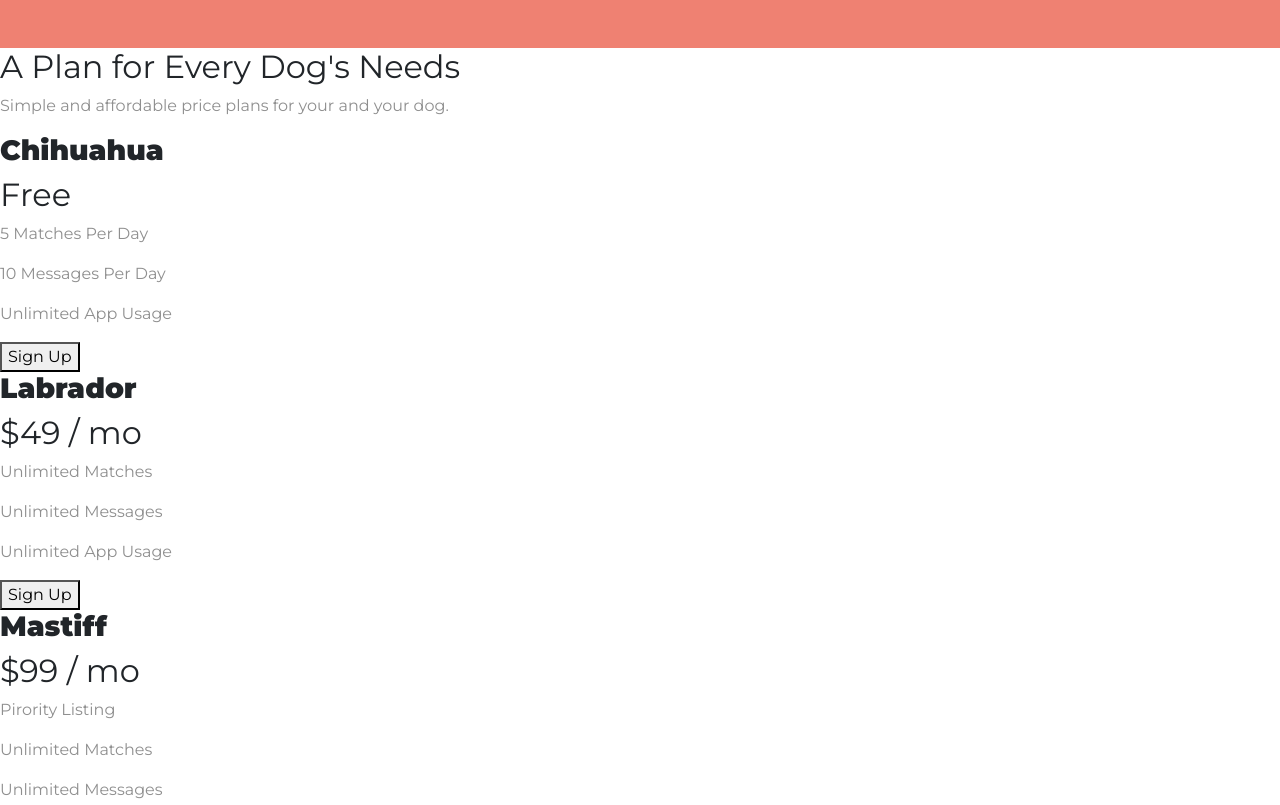
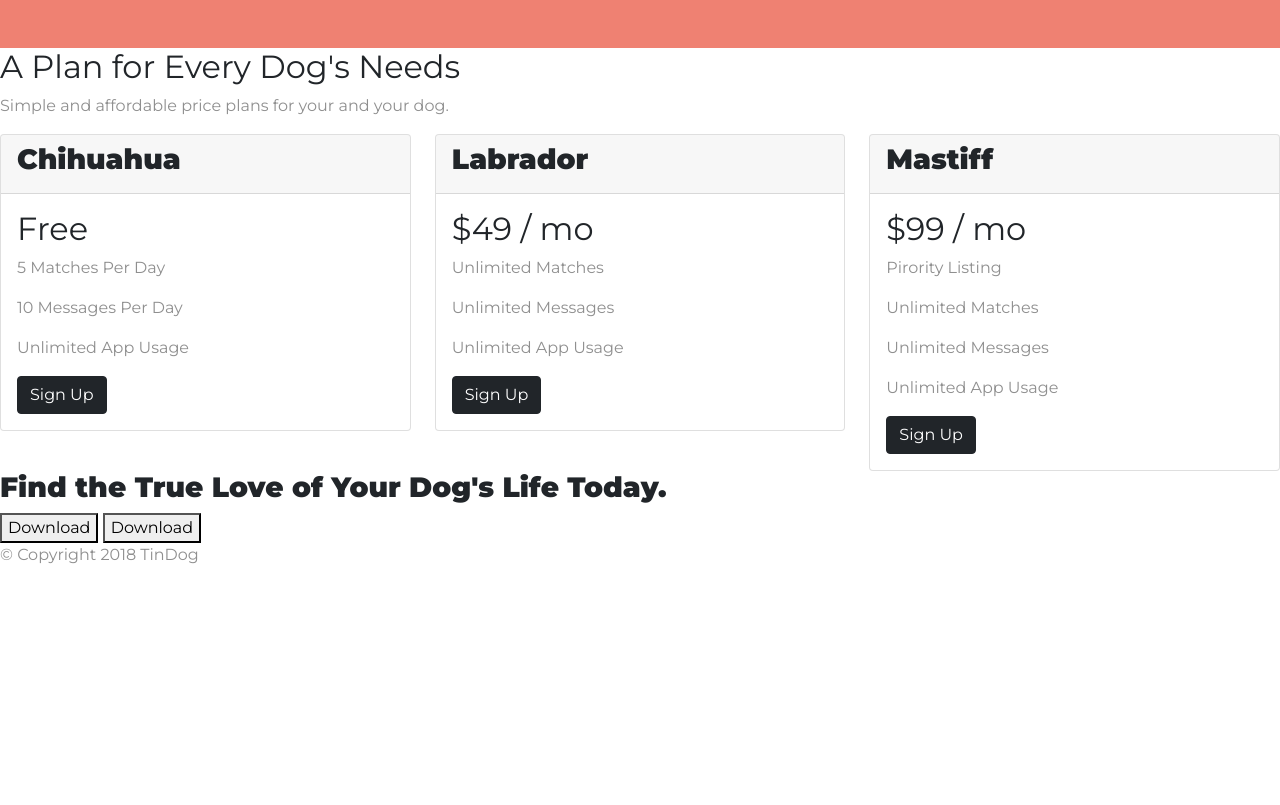
Before and after one commit to terrellzen/BootstrapWeb, a plain HTML site: page index.html in a window 1280 px wide. Shown: the part 2000-2805 px from the top of the page. After the commit the page ends 2583 px from the top, so only its background shows below. Drawn offline with nearby package versions, Linux system fonts and the light colour scheme.

Commit message:
VScode Can't save git projects commit

```diff
--- a/index.html
+++ b/index.html
@@ -138,27 +138,52 @@
     <h2>A Plan for Every Dog's Needs</h2>
     <p>Simple and affordable price plans for your and your dog.</p>
 
+    <div class="row">
+      <div class="col-lg-4 col-md-6">
+        <div class="card">
+          <div class="card-header">
             <h3>Chihuahua</h3>
+          </div>
+          <div class="card-body">
             <h2>Free</h2>
             <p>5 Matches Per Day</p>
             <p>10 Messages Per Day</p>
             <p>Unlimited App Usage</p>
-    <button type="button">Sign Up</button>
-
+            <button class="btn btn-dark" type="button">Sign Up</button>
+          </div>
+        </div>
+      </div>
+      <div class="col-lg-4 col-md-6">
+        <div class="card">
+          <div class="card-header">
             <h3>Labrador</h3>
+          </div>
+          <div class="card-body">
             <h2>$49 / mo</h2>
             <p>Unlimited Matches</p>
             <p>Unlimited Messages</p>
             <p>Unlimited App Usage</p>
-    <button type="button">Sign Up</button>
-
+            <button class="btn btn-dark" type="button">Sign Up</button>
+          </div>
+        </div>
+      </div>
+      <div class="col-lg-4">
+        <div class="card">
+          <div class="card-header">
             <h3>Mastiff</h3>
+          </div>
+          <div class="card-body">
             <h2>$99 / mo</h2>
             <p>Pirority Listing</p>
             <p>Unlimited Matches</p>
             <p>Unlimited Messages</p>
             <p>Unlimited App Usage</p>
-    <button type="button">Sign Up</button>
+            <button class="btn btn-dark" type="button">Sign Up</button>
+          </div>
+        </div>
+      </div>
+    </div>
+
   </section>
 
   <!-- Call to Action -->
```
Lines whose indentation alone changed are shown as unchanged.
